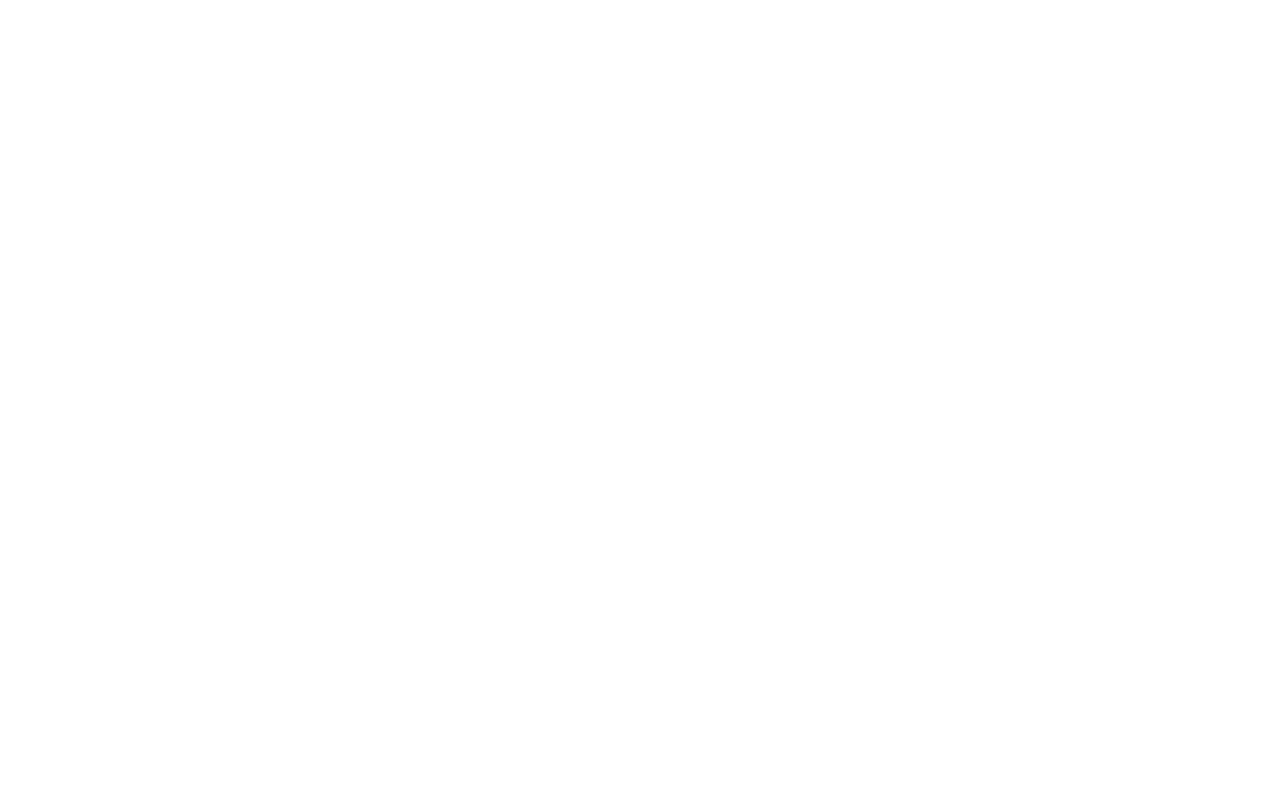
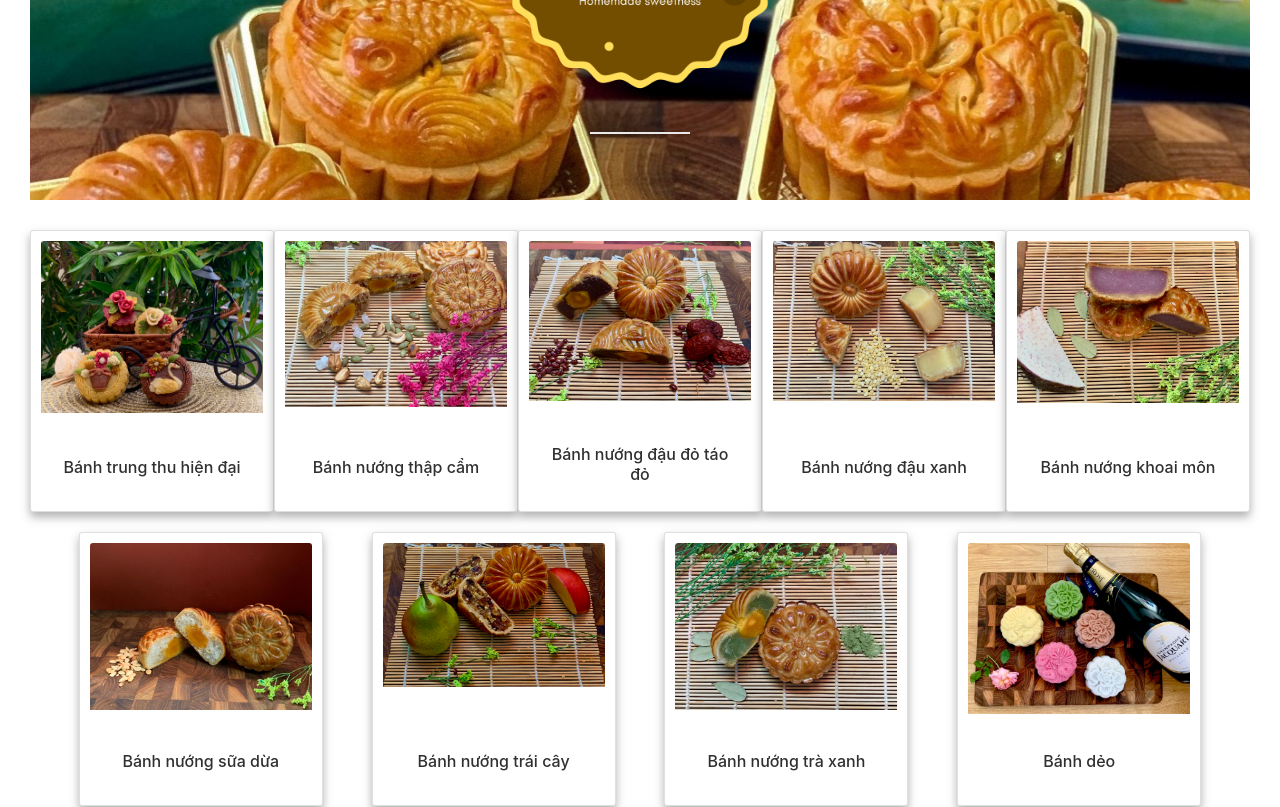
Before and after one commit to hanhngooo/BakeryWebsite, a React (Create React App) app: page /sanpham in a window 1280 px wide. Shown: the part 300-1107 px from the top of the page. Before the commit the page ends 800 px from the top, so only its background shows below. Built offline with nearby package versions, Linux system fonts and the light colour scheme.

Commit message:
Create Products Page/Route  listing all products

```diff
--- a/src/App.js
+++ b/src/App.js
@@ -1,27 +1,16 @@
 import React from "react";
 import "./App.css";
 import { Switch, Route } from "react-router-dom";
-import Header from "./components/Header/header";
-import AboutUs from "./components/AboutUs/aboutUs.js";
-import Slides from "./components/Slides/slides";
-import Products from "./components/Products/products";
-import Footer from "./components/Footer/footer";
+
+import HomePage from "./pages/HomePage";
+import ProductsPage from "./pages/ProductsPage";
+
 function App() {
-  const Home = () => {
-    return (
-      <>
-        <Header />
-        <AboutUs />
-        <Slides />
-        <Products />
-        <Footer />
-      </>
-    );
-  };
   return (
     <div className="App">
       <Switch>
-        <Route exact path="/" component={Home} />
+        <Route exact path="/" component={HomePage} />
+        <Route exact path="/sanpham" component={ProductsPage} />
       </Switch>
     </div>
   );
--- a/src/components/Products/products.js
+++ b/src/components/Products/products.js
@@ -1,7 +1,7 @@
 import React from "react";
 import "./products.css";
 import { Parallax } from "react-parallax";
-// import { Card } from "react-bootstrap";
+import { Link } from "react-router-dom";
 import ProductCard from "./productCard";
 import productContents from "./productContents.js";
 
@@ -21,8 +21,9 @@ function Products() {
             return <ProductCard name={product.name} image={product.image} />;
           })}
         </div>
-
-        <button className="button">Xem chi tiết</button>
+        <Link to="/sanpham">
+          <button className="button">Xem chi tiết</button>
+        </Link>
       </div>
     </div>
   );
--- /dev/null
+++ b/src/pages/HomePage.js
@@ -0,0 +1,19 @@
+import React from "react";
+import Header from "../components/Header/header";
+import AboutUs from "../components/AboutUs/aboutUs.js";
+import Slides from "../components/Slides/slides";
+import Products from "../components/Products/products";
+import Footer from "../components/Footer/footer";
+function HomePage() {
+  return (
+    <div>
+      <Header />
+      <AboutUs />
+      <Slides />
+      <Products />
+      <Footer />
+    </div>
+  );
+}
+
+export default HomePage;
--- /dev/null
+++ b/src/pages/ProductsPage.js
@@ -0,0 +1,22 @@
+import React from "react";
+import Header from "../components/Header/header";
+import Footer from "../components/Footer/footer";
+import ProductCard from "../components/Products/productCard";
+import productContents from "../components/Products/productContents";
+function ProductsPage() {
+  return (
+    <div>
+      <Header />
+      <div className="products__list">
+        <div className="products__cards">
+          {productContents.all.map((product) => {
+            return <ProductCard name={product.name} image={product.image} />;
+          })}
+        </div>{" "}
+      </div>
+      <Footer />
+    </div>
+  );
+}
+
+export default ProductsPage;
```
